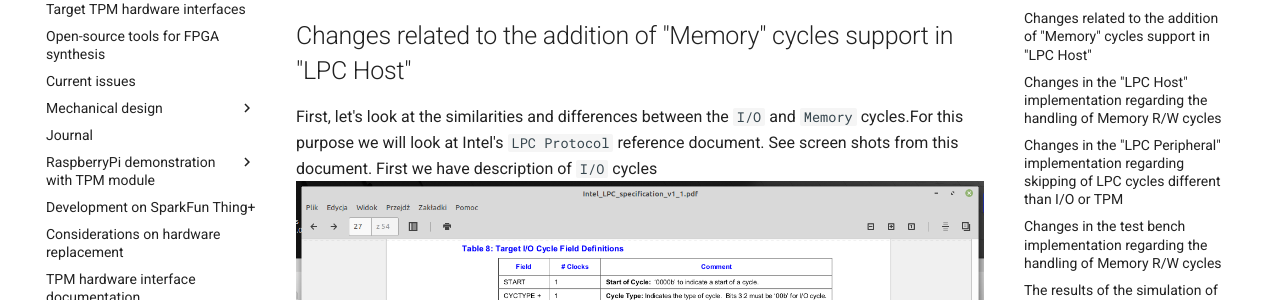
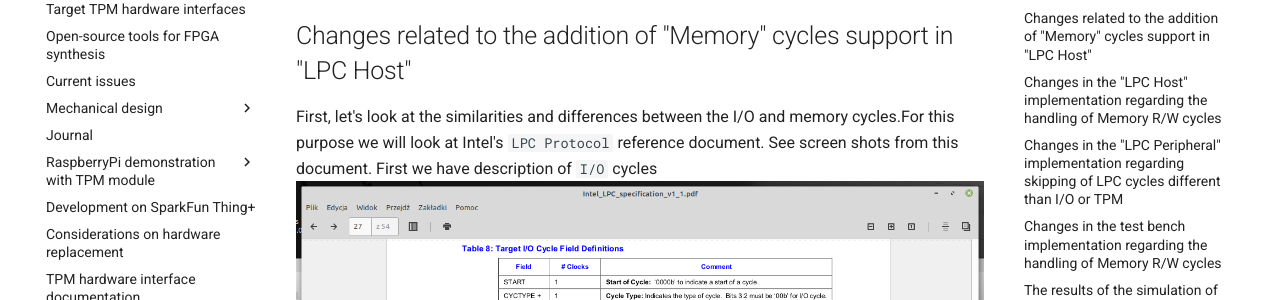
Before and after one commit to lpn-plant/lpntpm-docs, an MkDocs documentation site: the page built from docs/LPC_Additional_LPC_Cycles.md, in a window 1280 px wide and 900 px high, scrolled down 515 px. Shown: the part 153-453 px from the top of the window. Built offline with MkDocs 1.6.1 and Material for MkDocs 9.7.7, drawn with Linux system fonts in a browser that asks for light colours.

```diff
--- a/docs/LPC_Additional_LPC_Cycles.md
+++ b/docs/LPC_Additional_LPC_Cycles.md
@@ -23,7 +23,7 @@ quite similar to `I/O` cycles and easy to implement.
 
 ## Changes related to the addition of "Memory" cycles support in "LPC Host"
 
-First, let's look at the similarities and differences between the `I/O` and `Memory`
+First, let's look at the similarities and differences between the I/O and memory
 cycles.For this purpose we will look at Intel's `LPC Protocol` reference document.
 See screen shots from this document. First we have description of `I/O` cycles
 ![LPC IO Cycles](images/I_O_LPC_Cycles.png)
```
